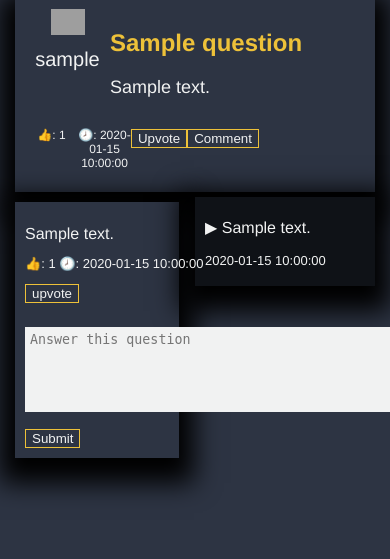
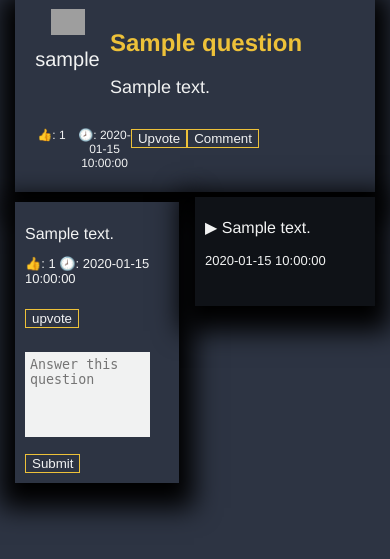
Before and after one commit to zoltanMaroti/askm8, a Flask app: template templates/question.html in a window 390 px wide; the page is wider, and only the part inside the window is pictured. Shown: the part 164-723 px from the top of that part. Run offline with Flask 2, Linux system fonts and the light colour scheme; the visitor is signed in with stand-in values (Sample User, id 1); the template is opened without the code that fills it: most values are stand-ins (such as "Sample title", 1, 10 or a date in 2020); grey boxes are pictures that could not be loaded.

Commit message:
fix notresponsive textbox

```diff
--- a/static/theme1.css
+++ b/static/theme1.css
@@ -22,7 +22,6 @@ body a, p {
 }
 
 .button:hover {
-    border: none;
     background-color: #edc139;
     color: #2d3443;
 }
@@ -108,11 +107,6 @@ body a, p {
 .edit #title:hover {
     border: 0;
 }
-
-.answer #textarea {
-    width: 98%;
-}
-
 
 .grid {
     margin: 10px;
@@ -212,6 +206,12 @@ body a, p {
     padding: 5px 10px;
 }
 
+#comment_buttons{
+    display: grid;
+    grid-template-columns: 1fr 1fr;
+    text-align: center;
+    padding: 10px;
+}
 
 #answers {
     margin-top: 10px;
@@ -231,6 +231,21 @@ body a, p {
 
 .answer p {
     font-size: 13px;
+}
+
+#answer_buttons{
+    display: grid;
+    grid-template-columns: 1fr 1fr;
+}
+
+#edit\/delet{
+    display: grid;
+    padding: 5px;
+    grid-row-gap: 5px;
+}
+
+#comment_a{
+    display: grid;
 }
 
 /*Add question*/
@@ -308,6 +323,7 @@ body a, p {
     margin-bottom: 1em;
     color: #2d3443;
     padding: 5px;
+    width: 80%;
 }
 
 #titlebox {
--- a/templates/question.html
+++ b/templates/question.html
@@ -67,12 +67,11 @@
                             {{ comment.submission_time }}
                         </p>
                     </div>
-                    <div>
+                    <div id="comment_buttons">
                         {% if session.user_id == comment.user_id %}
-                            <div>
+                            <div id="fixer"></div>
+                            <div id="comment_a">
                                 <a href="/question/{{question.id}}/comment/{{ comment.id }}/edit"><button class="button">edit</button></a>
-                            </div>
-                            <div>
                                 <a href="/question/{{ question.id }}/comment/{{ comment.id }}/delete"><button class="button">delete</button></a>
                             </div>
                         {% endif %}
@@ -91,21 +90,27 @@
                             <div>
                                 <p> &#x1f44d;: {{ answer.vote_number }} &#x1F557;: {{ answer.submission_time }}</p>
                             </div>
-                            <div>
+                            <div id="answer_buttons">
                                 {% if session %}
                                     <a href="{{ question.id }}/{{ answer.id }}/{{ answer.vote_number }}"><button class="button">upvote</button></a>
                                 {% endif %}
+                            <div id="edit/delet">
                                 {% if session.user_id == answer.user_id %}
+
                                     <div>
                                         <a href="/question/{{question.id}}/answer/{{ answer.id }}/edit"><button class="button">edit</button></a>
                                     </div>
                                     <div>
                                         <a href="/question/{{ question.id }}/answer/{{ answer.id }}/delete"><button class="button">delete</button></a>
                                     </div>
+                                {% else %}
+                                    <div id="fixer"></div>
+                                    <div id="fixer"></div>
                                 {% endif %}
                             </div>
+                            </div>
                         </div>
-                    {%- endif %}
+                    {% endif %}
                 {% endfor %}
             {% if session %}
                 <form method="post">
```
